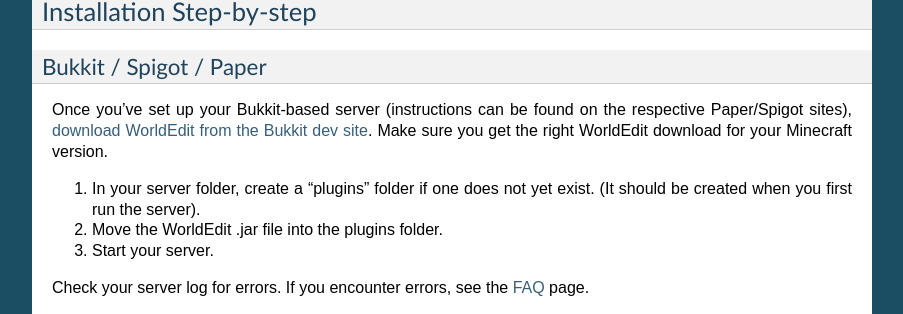
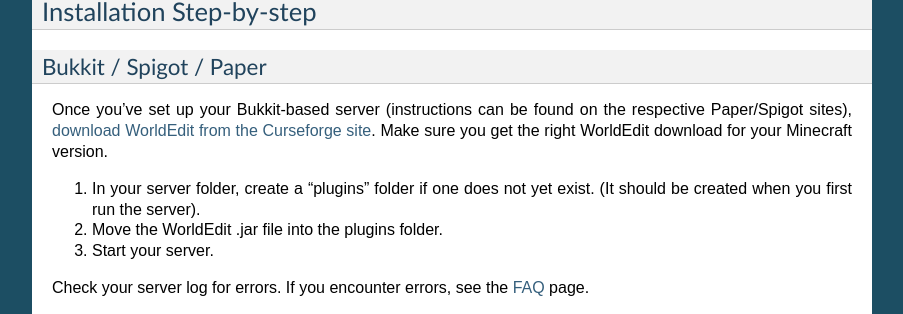
Before and after one commit to EngineHub/WorldEditDocs, a Sphinx documentation site: the page built from source/install.rst, in a window 1280 px wide and 900 px high, scrolled down 828 px. Shown: the part 138-452 px from the top of the window, without its empty margins (198-1101 px from the left). Built offline with Sphinx 7.4.7, drawn with Linux system fonts in a browser that asks for light colours.

Commit message:
Move to curseforge website for plugin

```diff
--- a/source/install.rst
+++ b/source/install.rst
@@ -38,7 +38,7 @@
 Bukkit / Spigot / Paper
 ~~~~~~~~~~~~~~~~~~~~~~~
 
-Once you've set up your Bukkit-based server (instructions can be found on the respective Paper/Spigot sites), `download WorldEdit from the Bukkit dev site <http://dev.bukkit.org/bukkit-plugins/worldedit/files>`_. Make sure you get the right WorldEdit download for your Minecraft version.
+Once you've set up your Bukkit-based server (instructions can be found on the respective Paper/Spigot sites), `download WorldEdit from the Curseforge site <https://www.curseforge.com/minecraft/bukkit-plugins/worldedit>`_. Make sure you get the right WorldEdit download for your Minecraft version.
 
 1. In your server folder, create a "plugins" folder if one does not yet exist. (It should be created when you first run the server).
 2. Move the WorldEdit .jar file into the plugins folder.
```
